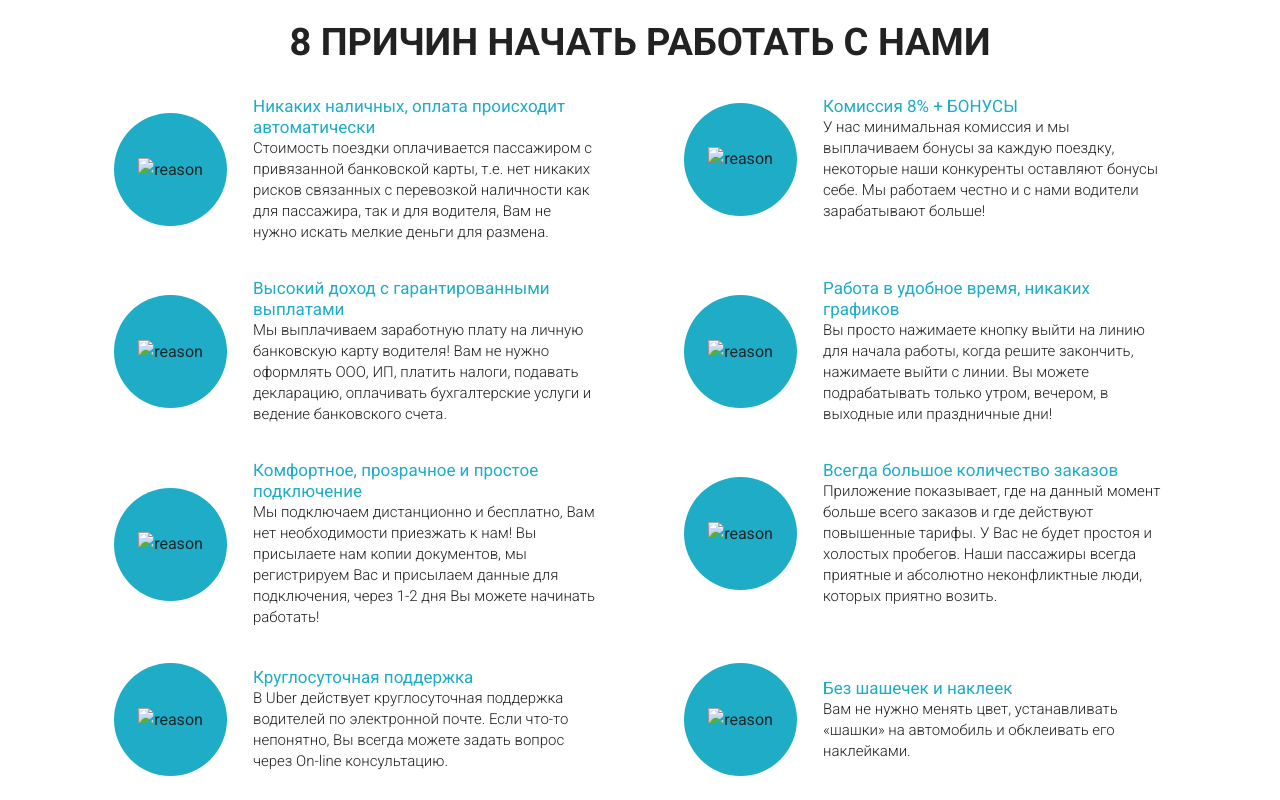
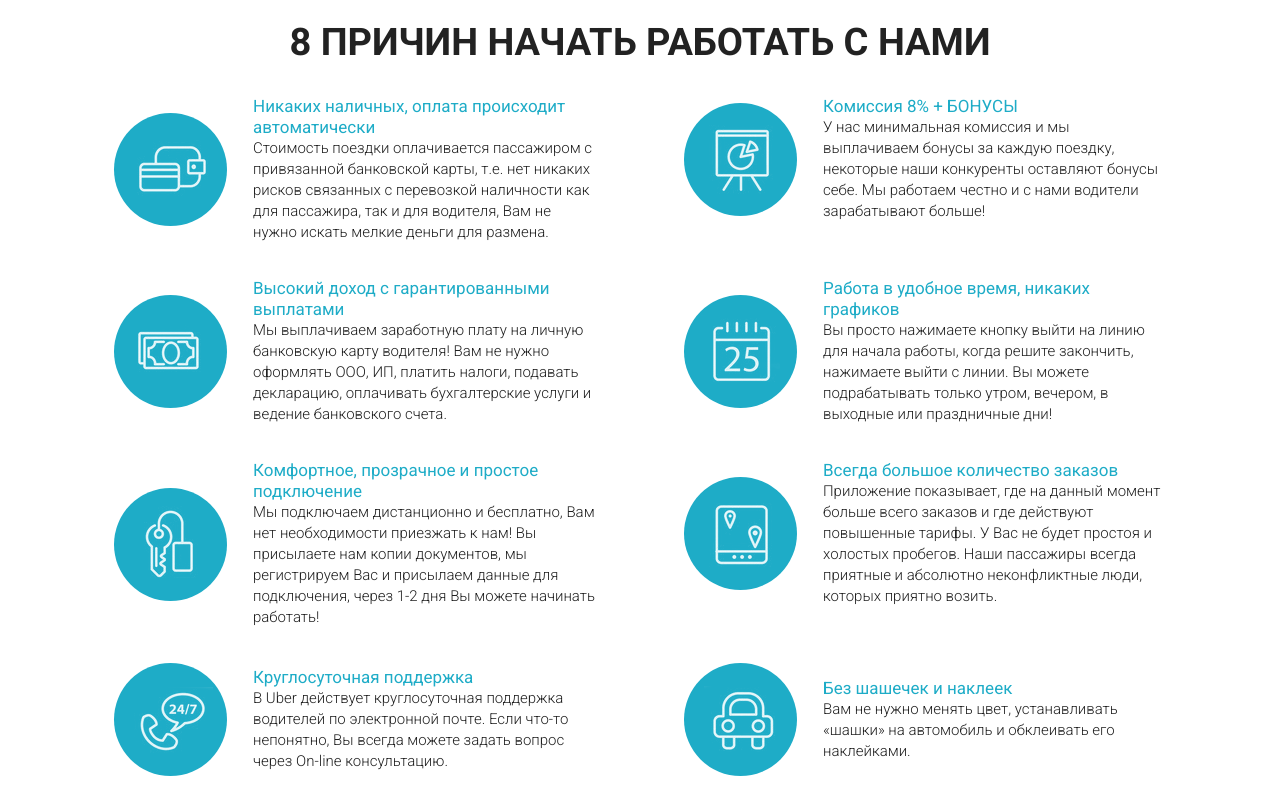
Before and after one commit to Alex-Vlasiuk/AlexVlas-html.github.io, a plain HTML site: page index.html in a window 1280 px wide. Shown: the part 960-1760 px from the top of the page. Drawn offline with Linux system fonts and the light colour scheme; files whose address does not match are found by name.

Commit message:
Add files via upload

```diff
--- a/index.html
+++ b/index.html
@@ -35,7 +35,7 @@
 			<div class="container">
 				<div class="row">
 					<div class="col-6 col-md-4 offset-md-1">
-						<a href="#" class="subheader_logo"><img src="/src/icons/logo.png" alt="logo"></a>
+						<a href="#" class="subheader_logo"><img src="icons/logo.png" alt="logo"></a>
 						<div class="subheader_official">Официальный партнер Uber в Москве</div>
 					</div>
 
@@ -82,7 +82,7 @@
 				<div class="col-md-6">
 					<div class="reasons_block">
 						<div class="reasons_round">
-							<img src="/src/icons/8/1.png" alt="reason">
+							<img src="icons/8/1.png" alt="reason">
 						</div>
 						<div class="reasons_descr">
 							<div class="reasons_subtitle">Никаких наличных, оплата происходит автоматически</div>
@@ -95,7 +95,7 @@
 				<div class="col-md-6">
 					<div class="reasons_block">
 						<div class="reasons_round">
-							<img src="/src/icons/8/2.png" alt="reason">
+							<img src="icons/8/2.png" alt="reason">
 						</div>
 						<div class="reasons_descr">
 							<div class="reasons_subtitle">Комиссия 8% + БОНУСЫ</div>
@@ -108,7 +108,7 @@
 				<div class="col-md-6">
 					<div class="reasons_block">
 						<div class="reasons_round">
-							<img src="/src/icons/8/3.png" alt="reason">
+							<img src="icons/8/3.png" alt="reason">
 						</div>
 						<div class="reasons_descr">
 							<div class="reasons_subtitle">Высокий доход с гарантированными выплатами</div>
@@ -121,7 +121,7 @@
 				<div class="col-md-6">
 					<div class="reasons_block">
 						<div class="reasons_round">
-							<img src="/src/icons/8/4.png" alt="reason">
+							<img src="icons/8/4.png" alt="reason">
 						</div>
 						<div class="reasons_descr">
 							<div class="reasons_subtitle">Работа в удобное время, никаких графиков</div>
@@ -134,7 +134,7 @@
 				<div class="col-md-6">
 					<div class="reasons_block">
 						<div class="reasons_round">
-							<img src="/src/icons/8/5.png" alt="reason">
+							<img src="icons/8/5.png" alt="reason">
 						</div>
 						<div class="reasons_descr">
 							<div class="reasons_subtitle">Комфортное, прозрачное и простое подключение</div>
@@ -147,7 +147,7 @@
 				<div class="col-md-6">
 					<div class="reasons_block">
 						<div class="reasons_round">
-							<img src="/src/icons/8/6.png" alt="reason">
+							<img src="icons/8/6.png" alt="reason">
 						</div>
 						<div class="reasons_descr">
 							<div class="reasons_subtitle">Всегда большое количество заказов</div>
@@ -160,7 +160,7 @@
 				<div class="col-md-6">
 					<div class="reasons_block">
 						<div class="reasons_round">
-							<img src="/src/icons/8/7.png" alt="reason">
+							<img src="icons/8/7.png" alt="reason">
 						</div>
 						<div class="reasons_descr">
 							<div class="reasons_subtitle">Круглосуточная поддержка</div>
@@ -173,7 +173,7 @@
 				<div class="col-md-6">
 					<div class="reasons_block">
 						<div class="reasons_round">
-							<img src="/src/icons/8/8.png" alt="reason">
+							<img src="icons/8/8.png" alt="reason">
 						</div>
 						<div class="reasons_descr">
 							<div class="reasons_subtitle">Без шашечек и наклеек</div>
@@ -253,7 +253,7 @@
 			<h2 class="title title_white">Выбор - отличная штука!</h2>
 			<div class="subtitle subtitle_white">Закажите автомобиль, который подходит вам по стилю и бюджету</div>
 
-			<img src="/src/img/prius.png" alt="uber car" class="choice_img">
+			<img src="img/prius.png" alt="uber car" class="choice_img">
 			<div class="choice_descr">
 				Машины на каждый день.<br>
 				Лучше, быстрее и дешевле, чем такси
```
